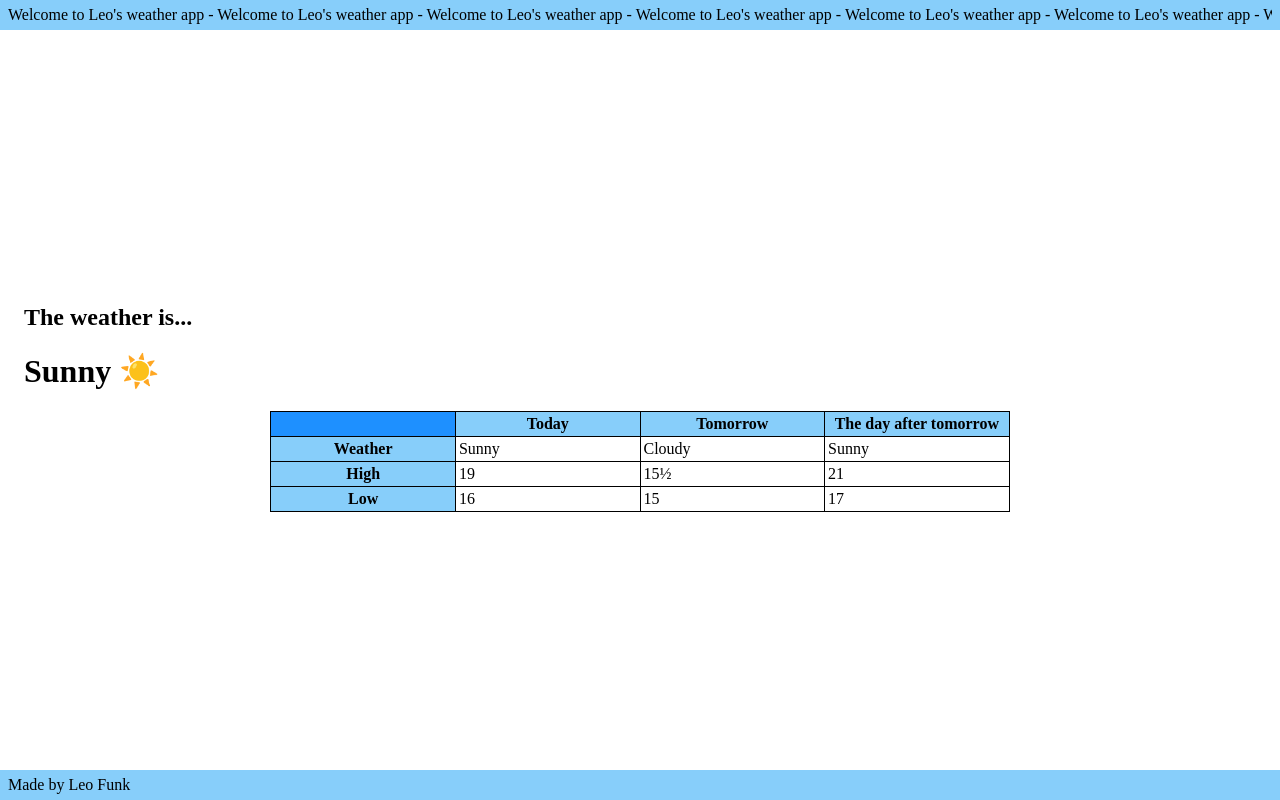
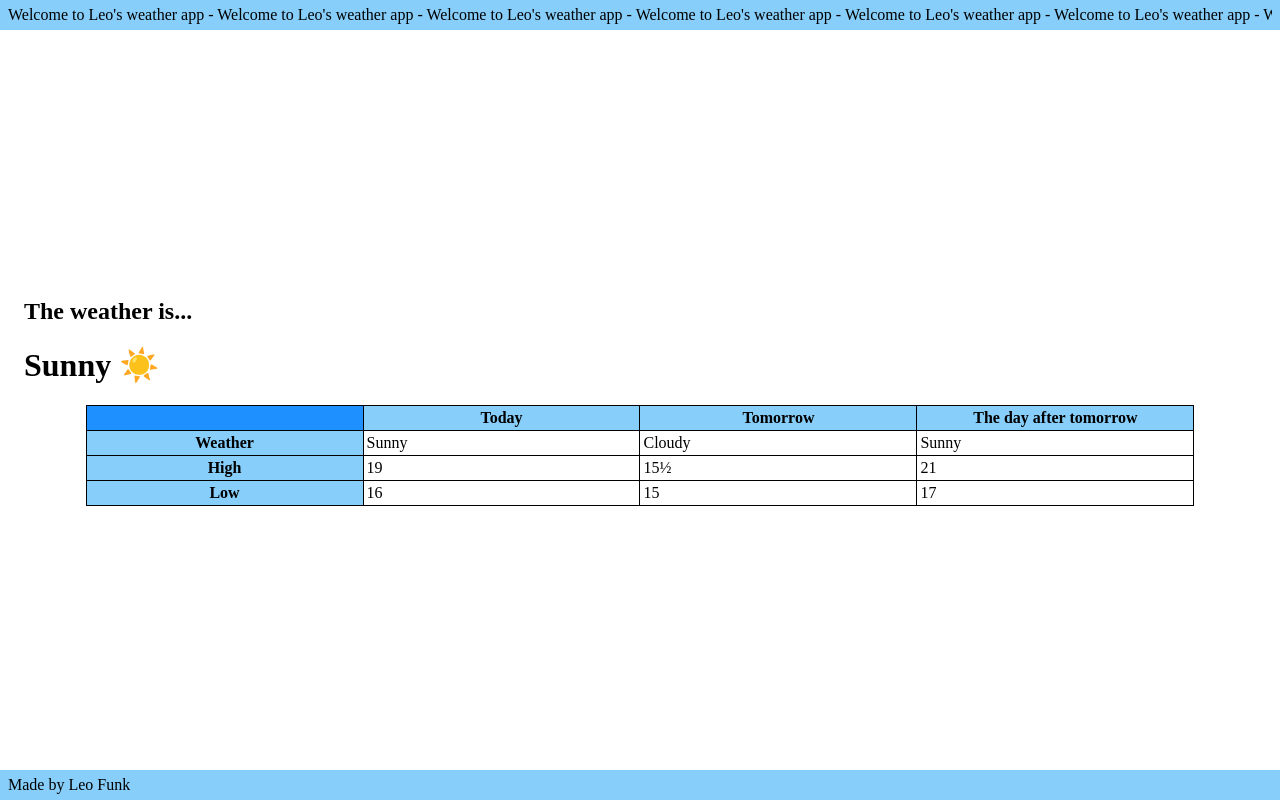
Before and after one commit to LeoFunkCodes/weather-app, a plain HTML site: page index.html in a window 1280 px wide. Drawn offline with Linux system fonts and the light colour scheme.

Commit message:
Cleaned code
Cleaned code and increased semantics

```diff
--- a/index.html
+++ b/index.html
@@ -11,13 +11,12 @@
     <header>
         <p>Welcome to Leo's weather app - Welcome to Leo's weather app - Welcome to Leo's weather app - Welcome to Leo's weather app - Welcome to Leo's weather app - Welcome to Leo's weather app - Welcome to Leo's weather app - Welcome to Leo's weather app - Welcome to Leo's weather app - </p>
     </header>
-    <main id="content">
+    <main>
         <h2>The weather is...</h2>
         <h1>Sunny ☀️</h1>
-        <div>
         <table>
             <tr>
-                    <th class="col0 intersection"></th>
+                <th class="col0 table-corner"></th>
                 <th class="col1">Today</th>
                 <th class="col2">Tomorrow</th>
                 <th class="col3">The day after tomorrow</th>
@@ -41,7 +40,6 @@
                 <td class="col3">17</td>
             </tr>
         </table>
-        </div>
     </main>
     <footer>
         <p>Made by Leo Funk</p>
--- a/style.css
+++ b/style.css
@@ -1,4 +1,4 @@
-.intersection {
+.table-corner {
     background-color: dodgerblue;
 }
 
@@ -19,18 +19,10 @@ body {
     justify-content: space-between;
 }
 
-p {
-    text-wrap: nowrap;
-    overflow: hidden;
-    margin: 0;
-}
+
 
 th {
     background-color: lightskyblue;
-}
-
-td:hover {
-    background-color: lightcyan;
 }
 
 td,
@@ -40,17 +32,23 @@ th {
     padding: 3px;
 }
 
+table {
+    table-layout: fixed;
+    width: 90%;
+    margin: 16px auto;
+    border-collapse: collapse;
+}
+
+td:hover {
+    background-color: lightcyan;
+}
+
 td:hover,
 th:hover {
     outline: 2px solid black;
 }
 
-table {
-    table-layout: fixed;
-    width: 60%;
-    margin: 4px auto;
-    border-collapse: collapse;
-}
+
 
 header,
 footer {
@@ -61,3 +59,11 @@ footer {
 main {
     margin: 0 24px;
 }
+
+
+
+p {
+    text-wrap: nowrap;
+    overflow: hidden;
+    margin: 0;
+}
```
Lines whose indentation alone changed are shown as unchanged.
